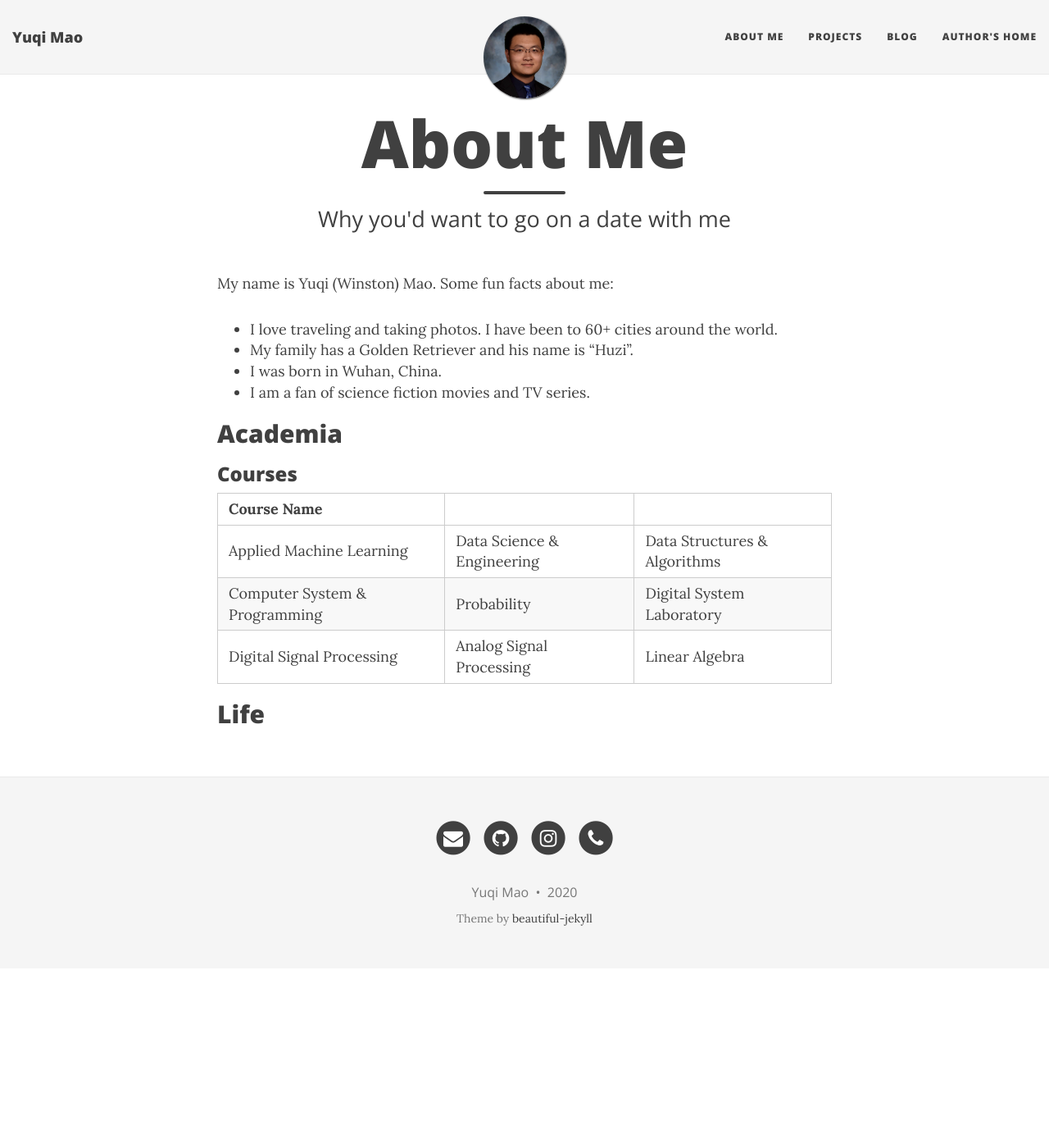
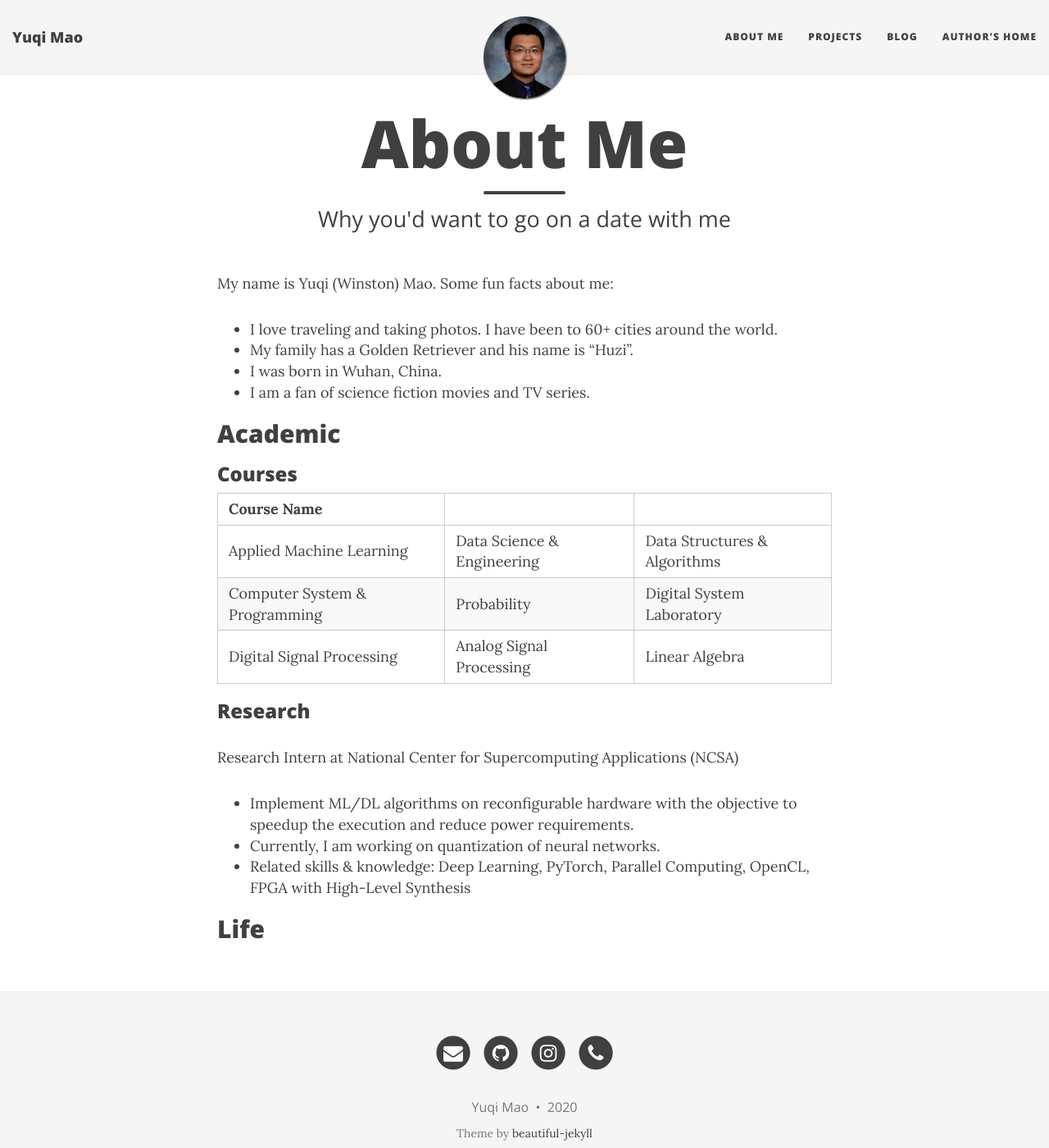
Before and after one commit to yqmao17/yqmao17.github.io, a Jekyll site: the page built from aboutme.md, in a window 1280 px wide and 1400 px high. Shown: the whole window at 82% size. Built offline with Jekyll 4.4.1, drawn with Linux system fonts in a browser that asks for light colours; nearby versions of some CDN libraries.

Commit message:
update aboutme

```diff
--- a/aboutme.md
+++ b/aboutme.md
@@ -5,13 +5,12 @@ subtitle: Why you'd want to go on a date with me
 ---
 
 My name is Yuqi (Winston) Mao. Some fun facts about me:
-
 - I love traveling and taking photos. I have been to 60+ cities around the world.
 - My family has a Golden Retriever and his name is "Huzi".
 - I was born in Wuhan, China.
 - I am a fan of science fiction movies and TV series.
 
-## Academia
+## Academic
 
 ### Courses
 
@@ -21,5 +20,12 @@ My name is Yuqi (Winston) Mao. Some fun facts about me:
 |Computer System & Programming | Probability                | Digital System Laboratory    |
 |Digital Signal Processing     | Analog Signal Processing   | Linear Algebra               |
 
+### Research
+Research Intern at National Center for Supercomputing Applications (NCSA)
+- Implement ML/DL algorithms on reconfigurable hardware with the objective to speedup the execution and reduce power requirements.
+- Currently, I am working on quantization of neural networks.
+- Related skills & knowledge: Deep Learning, PyTorch, Parallel Computing, OpenCL, FPGA with High-Level Synthesis
+
+
 
 ## Life
```
